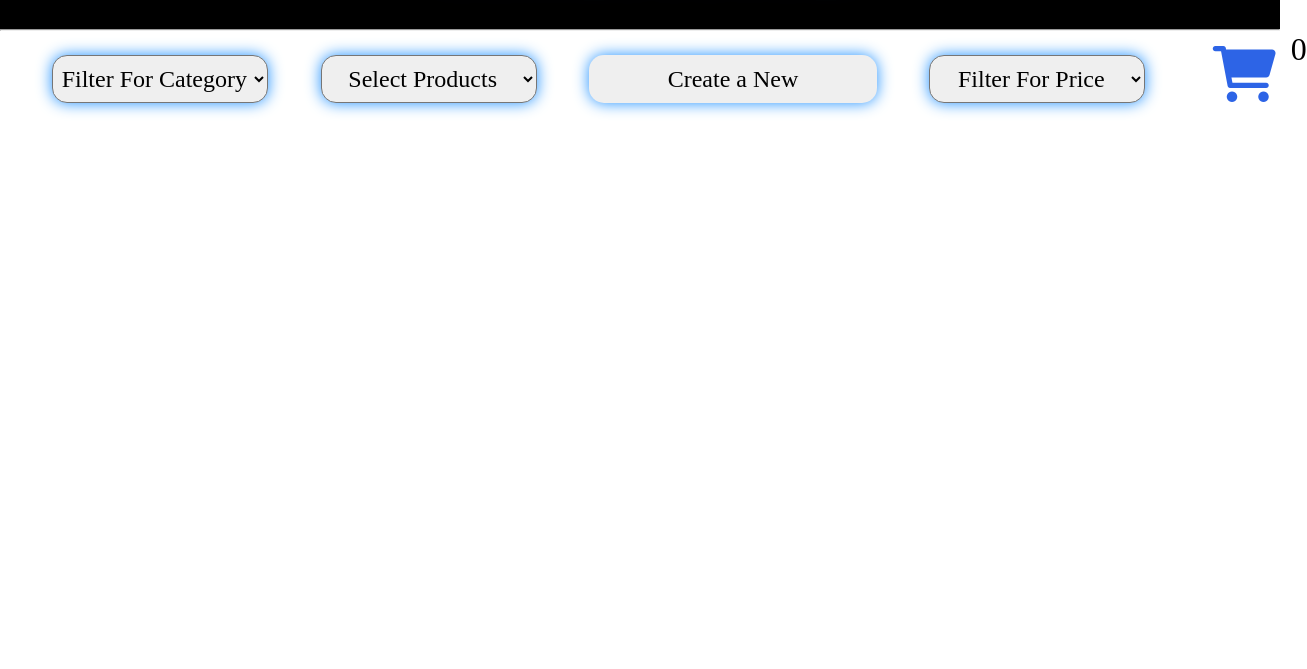
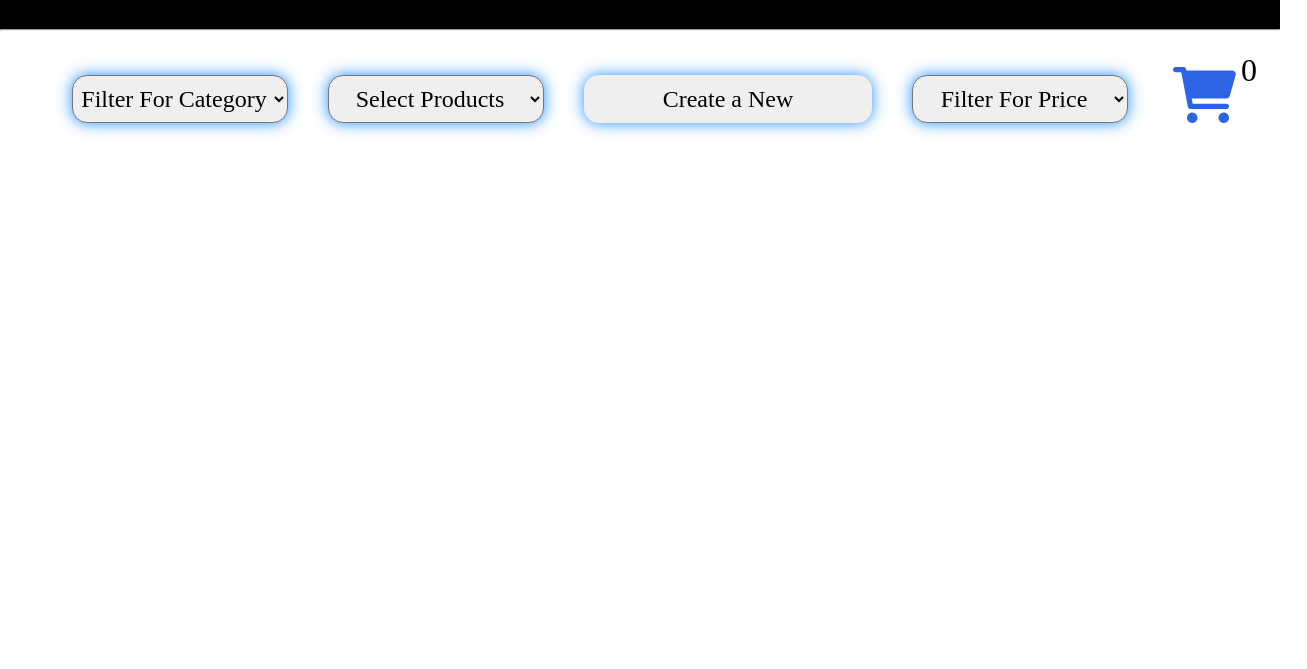
Before and after one commit to workTeam20045/GAMES-STORE, a plain HTML site: page index.html in a window 1280 px wide. Shown: the part 131-800 px from the top of the page, 1307 px wide, since content can reach past the window. Drawn offline with Linux system fonts and the light colour scheme.

Commit message:
UPDATE: Se actualizaron estilos.SA

```diff
--- a/style.css
+++ b/style.css
@@ -30,7 +30,7 @@
   .icons{
     font-size: 3.5rem;
     cursor: pointer;
-    margin: 15px;
+    margin-top: 15px;
     color: #2D64E6;
   }
   .img-header {
@@ -48,11 +48,15 @@ nav{
   width: 100vw;
   height: 10vh;
   display: flex;
-  justify-content: space-evenly;
+  justify-content: center;
+  align-items:center;
+  gap: 40px;
+  margin-top: 1rem;
 }
 #counter-label{
   font-size: 2rem;
   color: black;
+  margin-left: 5px;
 }
 
 select {
@@ -68,6 +72,7 @@ select {
 #compras{
   display: flex;
   width:30px;
+  padding: 5px;
 }
 
 #btn-create{
@@ -78,7 +83,6 @@ select {
 main {
     background-color: transparent;
     width: 100vw;
-    /* margin-left: 8rem; */
     position: relative;
     display: flex;
     flex-direction: row;
@@ -133,7 +137,6 @@ main {
     border-radius:20px;
     color: white;
     font-size: 1rem;
-    /* margin-left: 7rem; */
     margin-top: 1rem;
     text-transform: uppercase;
   }
```
